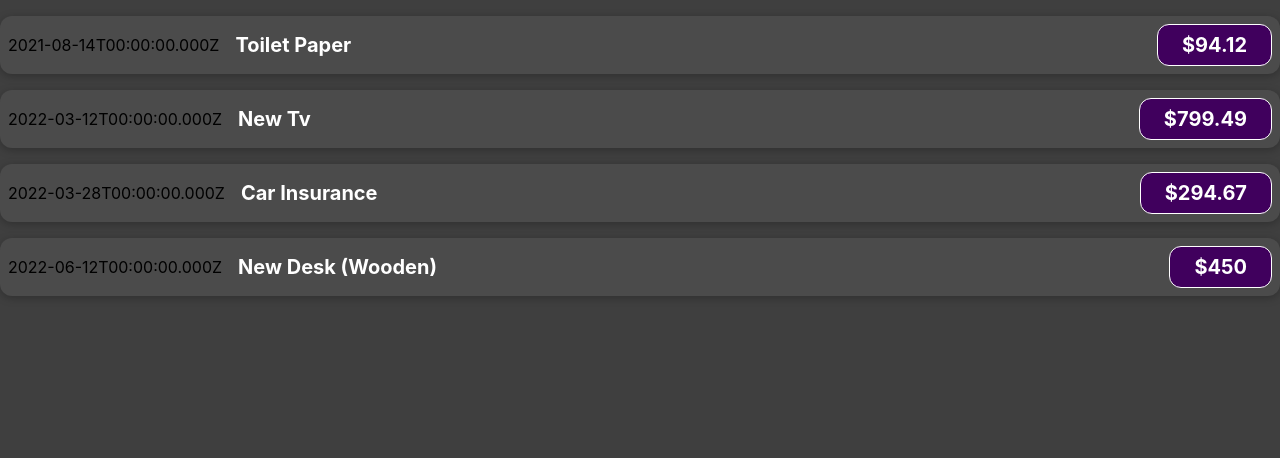
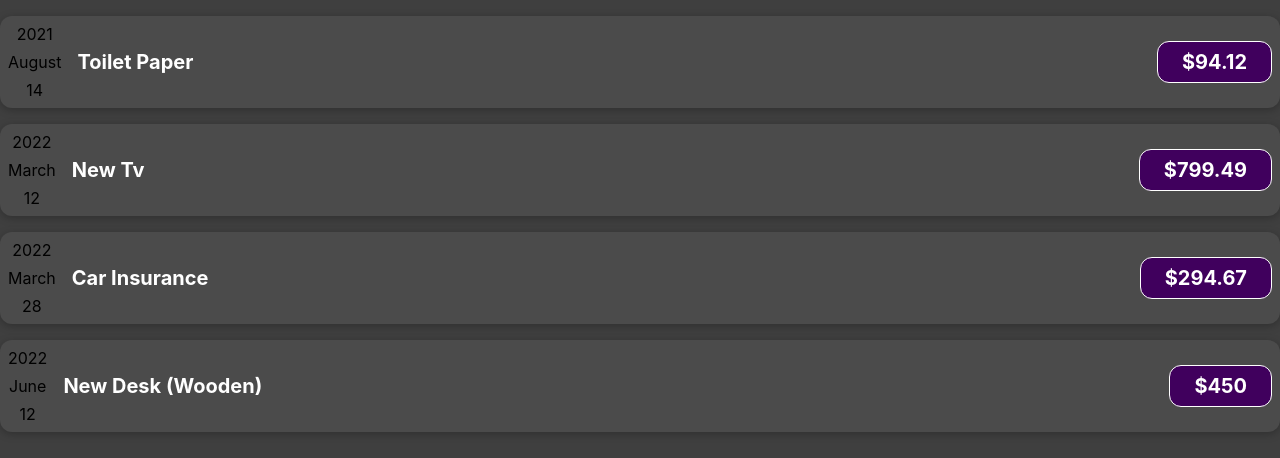
Before and after one commit to minseon9/Playground, a React (Create React App) app in the folder academind/: page / in a window 1280 px wide. Shown: the top 458 px of the page. Built offline with nearby package versions, Linux system fonts and the light colour scheme.

Commit message:
feat:add java script logic to component

```diff
--- a/academind/src/components/ExpenseItem/ExpenseItem.css
+++ b/academind/src/components/ExpenseItem/ExpenseItem.css
@@ -7,6 +7,15 @@
     border-radius: 12px;
     box-shadow: 0 2px 8px rgba(0, 0, 0, 0.25);
     background-color: #4b4b4b;
+}
+
+.expense-item__date {
+    display: flex;
+    flex-direction: column;
+    gap: 0.5rem;
+    align-items: center;
+    flex-flow: column;
+    justify-content: flex-start;
 }
 
 .expense-item__description {
--- a/academind/src/components/ExpenseItem/ExpenseItem.js
+++ b/academind/src/components/ExpenseItem/ExpenseItem.js
@@ -1,8 +1,16 @@
 import './index.css'
 
 function ExpenseItem({ expenseItem: { date, title, amount }}) {
+  const year = date.getFullYear();
+  const month = date.toLocaleDateString('en-US', { month: "long"});
+  const day = date.toLocaleDateString('en-US', { day: "numeric"});
+
   return <div className="expense-item">
-    <div>{date.toISOString()}</div>
+    <div className="expense-item__date">
+      <span>{year}</span>
+      <span>{month}</span>
+      <span>{day}</span>
+    </div>
     <div className="expense-item__description">
       <h2>{title}</h2>
       <div className="expense-item__price"> ${amount} </div>
```
